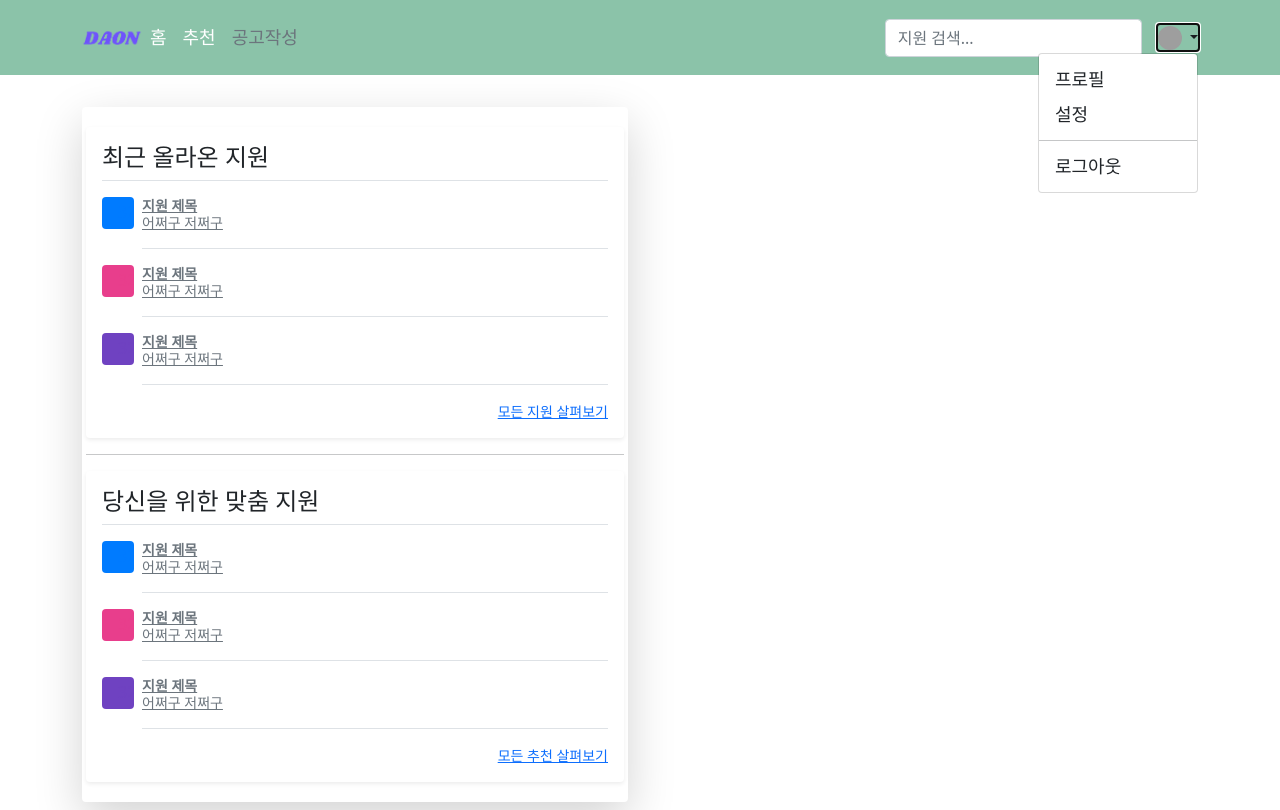
After one commit to Eumgill98/DAON, a Django app: page /make/ in a window 1280 px wide, after a click that opens the changed part. The commit adds this page. Run offline with Django 3.2, Linux system fonts and the light colour scheme; grey boxes are pictures that could not be loaded.

Commit message:
두번째푸시

```diff
--- /dev/null
+++ b/daon/daon/map/templates/map/make.html
@@ -0,0 +1,125 @@
+<!DOCTYPE html>
+{% load static %}
+<html lang="kor">
+    <head>
+        <meta charset="UTF-8">
+        <meta name="viewport" content="width=device-width, initial-scale=1">
+        <link rel="shortcut icon" type="image/x-icon" href="{%static 'map/D.png'%}">
+        <link href="https://cdn.jsdelivr.net/npm/bootstrap@5.1.3/dist/css/bootstrap.min.css" rel="stylesheet">
+        <script src="https://cdn.jsdelivr.net/npm/bootstrap@5.1.3/dist/js/bootstrap.bundle.min.js"></script>
+        <title>DAON</title>
+        <style>
+           li {
+                font-size:18px;
+           }
+           header {
+                position: sticky;
+                top: 0;
+                z-index: 1;
+           }
+        </style>
+    </head>
+    <body>
+        <header class="p-3 bg-success bg-opacity-50 text-white">
+            <div class="container">
+                <div class="d-flex flex-wrap align-items-center justify-content-center justify-content-lg-start">
+                    <a href="/" class="d-flex align-items-center mb-2 mb-lg-0 text-white text-decoration-none"><img src="/static/map/daon.png" width="60"></a>
+                    <ul class="nav col-12 col-lg-auto me-lg-auto mb-2 justify-content-center mb-md-0">
+                      <li><a href="/main" class="nav-link px-2 text-white">홈</a></li>
+                      <li><a href="/recomand" class="nav-link px-2 text-white">추천</a></li>
+                      <li><a href="" class="nav-link px-2 text-secondary">공고작성</a></li>
+                    </ul>
+                    <form class="col-12 col-lg-auto mb-3 mb-lg-0 me-lg-3">
+                      <input type="search" class="form-control form-control-dark" placeholder="지원 검색..." aria-label="Search">
+                    </form>
+                    <div class="dropdown text-end">
+                          <a href="#" class="d-block link-dark text-decoration-none dropdown-toggle" id="dropdownUser1" data-bs-toggle="dropdown" aria-expanded="false">
+                            <img src="https://github.com/mdo.png" alt="mdo" width="24" height="24" class="rounded-circle">
+                          </a>
+                          <ul class="dropdown-menu text-small" aria-labelledby="dropdownUser1" style="">
+                            <li><a class="dropdown-item" href="#">프로필</a></li>
+                            <li><a class="dropdown-item" href="#">설정</a></li>
+                            <li><hr class="dropdown-divider"></li>
+                            <li><a class="dropdown-item" href="#">로그아웃</a></li>
+                          </ul>
+                    </div>
+                </div>
+            </div>
+        </header>
+        <br>
+        <main class="container-md" >
+            <div class="row">
+                <div class="col" style="width: 45%;">
+                    <div class="my-2 p-1 bg-body rounded shadow-lg">
+                        <div class="my-3 p-3 bg-body rounded shadow-sm">
+                    <h4 class="border-bottom pb-2 mb-0">최근 올라온 지원</h4>
+                    <a class="d-flex text-muted pt-3" href="/">
+                      <svg class="bd-placeholder-img flex-shrink-0 me-2 rounded" width="32" height="32" xmlns="http://www.w3.org/2000/svg" role="img" aria-label="Placeholder: 32x32" preserveAspectRatio="xMidYMid slice" focusable="false"><title>Placeholder</title><rect width="100%" height="100%" fill="#007bff"/><text x="50%" y="50%" fill="#007bff" dy=".3em">32x32</text></svg>
+
+                      <p class="pb-3 mb-0 small lh-sm border-bottom w-100">
+                        <strong class="d-block text-gray-dark">지원 제목</strong>
+                        어쩌구 저쩌구
+                      </p>
+
+                    </a>
+                    <a class="d-flex text-muted pt-3" href="/">
+                      <svg class="bd-placeholder-img flex-shrink-0 me-2 rounded" width="32" height="32" xmlns="http://www.w3.org/2000/svg" role="img" aria-label="Placeholder: 32x32" preserveAspectRatio="xMidYMid slice" focusable="false"><title>Placeholder</title><rect width="100%" height="100%" fill="#e83e8c"/><text x="50%" y="50%" fill="#e83e8c" dy=".3em">32x32</text></svg>
+
+                      <p class="pb-3 mb-0 small lh-sm border-bottom w-100">
+                        <strong class="d-block text-gray-dark">지원 제목</strong>
+                        어쩌구 저쩌구
+                      </p>
+                    </a>
+                    <a class="d-flex text-muted pt-3" href="/">
+                      <svg class="bd-placeholder-img flex-shrink-0 me-2 rounded" width="32" height="32" xmlns="http://www.w3.org/2000/svg" role="img" aria-label="Placeholder: 32x32" preserveAspectRatio="xMidYMid slice" focusable="false"><title>Placeholder</title><rect width="100%" height="100%" fill="#6f42c1"/><text x="50%" y="50%" fill="#6f42c1" dy=".3em">32x32</text></svg>
+
+                      <p class="pb-3 mb-0 small lh-sm border-bottom w-100">
+                        <strong class="d-block text-gray-dark">지원 제목</strong>
+                        어쩌구 저쩌구
+                      </p>
+                    </a>
+                    <small class="d-block text-end mt-3">
+                      <a href="#">모든 지원 살펴보기</a>
+                    </small>
+                  </div>
+                        <hr>
+                        <div class="my-3 p-3 bg-body rounded shadow-sm">
+                    <h4 class="border-bottom pb-2 mb-0">당신을 위한 맞춤 지원</h4>
+                    <a class="d-flex text-muted pt-3" href="/">
+                      <svg class="bd-placeholder-img flex-shrink-0 me-2 rounded" width="32" height="32" xmlns="http://www.w3.org/2000/svg" role="img" aria-label="Placeholder: 32x32" preserveAspectRatio="xMidYMid slice" focusable="false"><title>Placeholder</title><rect width="100%" height="100%" fill="#007bff"/><text x="50%" y="50%" fill="#007bff" dy=".3em">32x32</text></svg>
+
+                      <p class="pb-3 mb-0 small lh-sm border-bottom w-100">
+                        <strong class="d-block text-gray-dark">지원 제목</strong>
+                        어쩌구 저쩌구
+                      </p>
+
+                    </a>
+                    <a class="d-flex text-muted pt-3" href="/">
+                      <svg class="bd-placeholder-img flex-shrink-0 me-2 rounded" width="32" height="32" xmlns="http://www.w3.org/2000/svg" role="img" aria-label="Placeholder: 32x32" preserveAspectRatio="xMidYMid slice" focusable="false"><title>Placeholder</title><rect width="100%" height="100%" fill="#e83e8c"/><text x="50%" y="50%" fill="#e83e8c" dy=".3em">32x32</text></svg>
+
+                      <p class="pb-3 mb-0 small lh-sm border-bottom w-100">
+                        <strong class="d-block text-gray-dark">지원 제목</strong>
+                        어쩌구 저쩌구
+                      </p>
+                    </a>
+                    <a class="d-flex text-muted pt-3" href="/">
+                      <svg class="bd-placeholder-img flex-shrink-0 me-2 rounded" width="32" height="32" xmlns="http://www.w3.org/2000/svg" role="img" aria-label="Placeholder: 32x32" preserveAspectRatio="xMidYMid slice" focusable="false"><title>Placeholder</title><rect width="100%" height="100%" fill="#6f42c1"/><text x="50%" y="50%" fill="#6f42c1" dy=".3em">32x32</text></svg>
+
+                      <p class="pb-3 mb-0 small lh-sm border-bottom w-100">
+                        <strong class="d-block text-gray-dark">지원 제목</strong>
+                        어쩌구 저쩌구
+                      </p>
+                    </a>
+                    <small class="d-block text-end mt-3">
+                      <a href="#">모든 추천 살펴보기</a>
+                    </small>
+                  </div>
+                    </div>
+                </div>
+                <div class="col" style="width: 45%;">
+                </div>
+            </div>
+        </main>
+
+    </body>
+</html>
--- a/daon/daon/map/urls.py
+++ b/daon/daon/map/urls.py
@@ -3,5 +3,10 @@ from django.urls import path, include
 from . import views
 
 urlpatterns = [
-    path('', views.index, name='index'),
+    path('', views.home, name='home'),
+    path('chat/', views.chat, name='chat'),
+    path('main/', views.main, name='main'),
+    path('recomand/', views.recomand, name='recomand'),
+    path('make/', views.make, name='make')
+
 ]
--- a/daon/daon/map/views.py
+++ b/daon/daon/map/views.py
@@ -1,6 +1,6 @@
 from django.http import HttpResponse
 from django.shortcuts import render
-
+import folium
 
 from pathlib import Path
 
@@ -8,6 +8,25 @@ from pathlib import Path
 BASE_DIR = Path(__file__).resolve().parent.parent.parent
 
 
-def index(request):
+def home(request):
 
-    return render(request, 'map/index.html')
+
+    return render(request, 'map/home.html')
+
+def chat(requset):
+
+    return render(requset, 'map/chat.html')
+
+def main(request):
+    map = folium.Map(location=[37.7854, 128.4698], zoom_start=15, width='100%', height='100%', )
+    maps = map._repr_html_()
+
+    return render(request, 'map/main.html', {'map':maps})
+
+def recomand(requset):
+
+    return  render(requset, 'map/recomand.html')
+
+def make(requset):
+
+    return render(requset, 'map/make.html')
```
Also changed, not shown: daon/daon/map/templates/map/chat.html (added, +10 -0 lines), daon/daon/map/templates/map/home.html (added, +58 -0 lines), daon/daon/map/templates/map/main.html (renamed from daon/daon/map/templates/map/index.html, +13 -4 lines), daon/daon/map/templates/map/recomand.html (added, +125 -0 lines).
